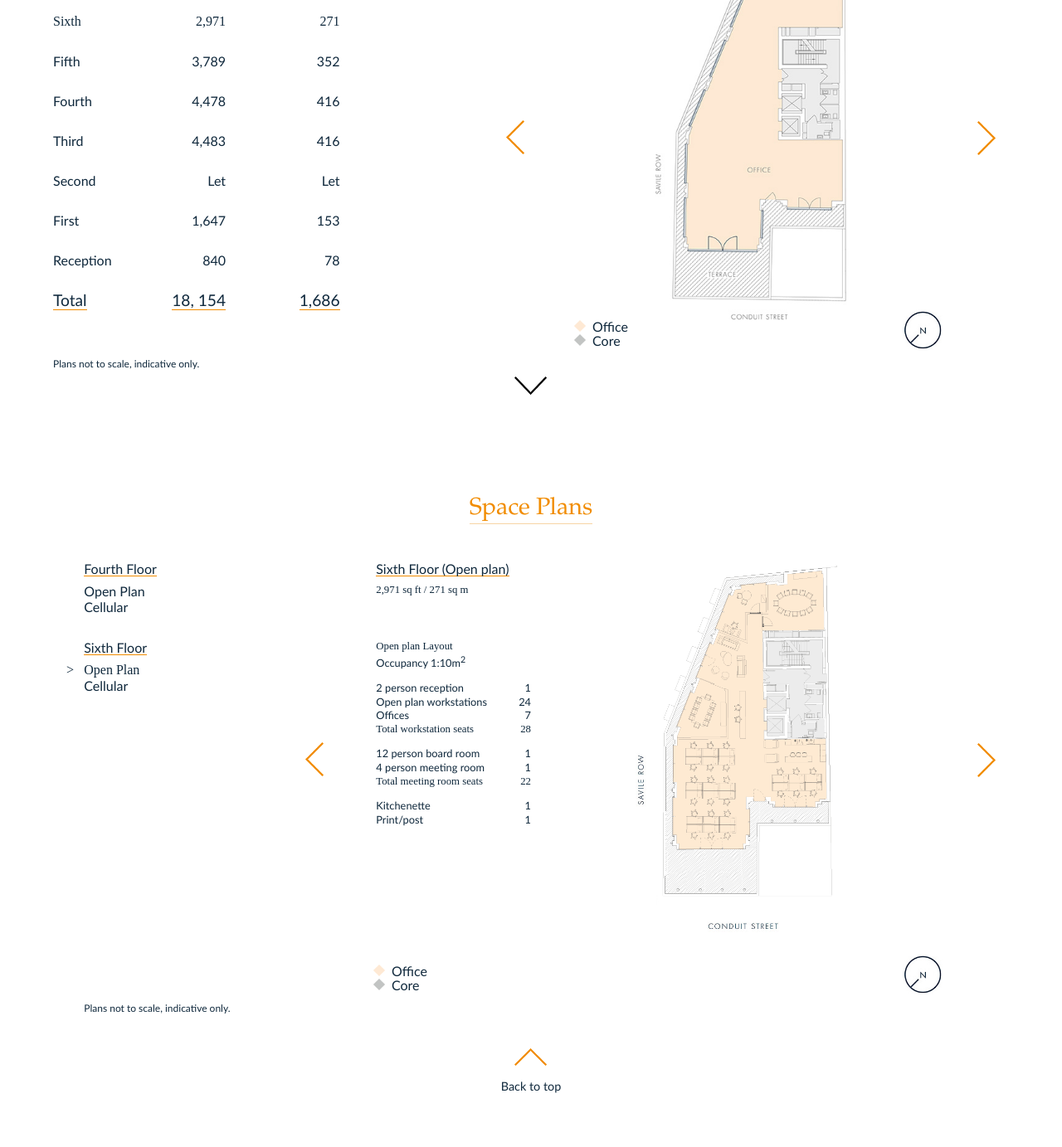
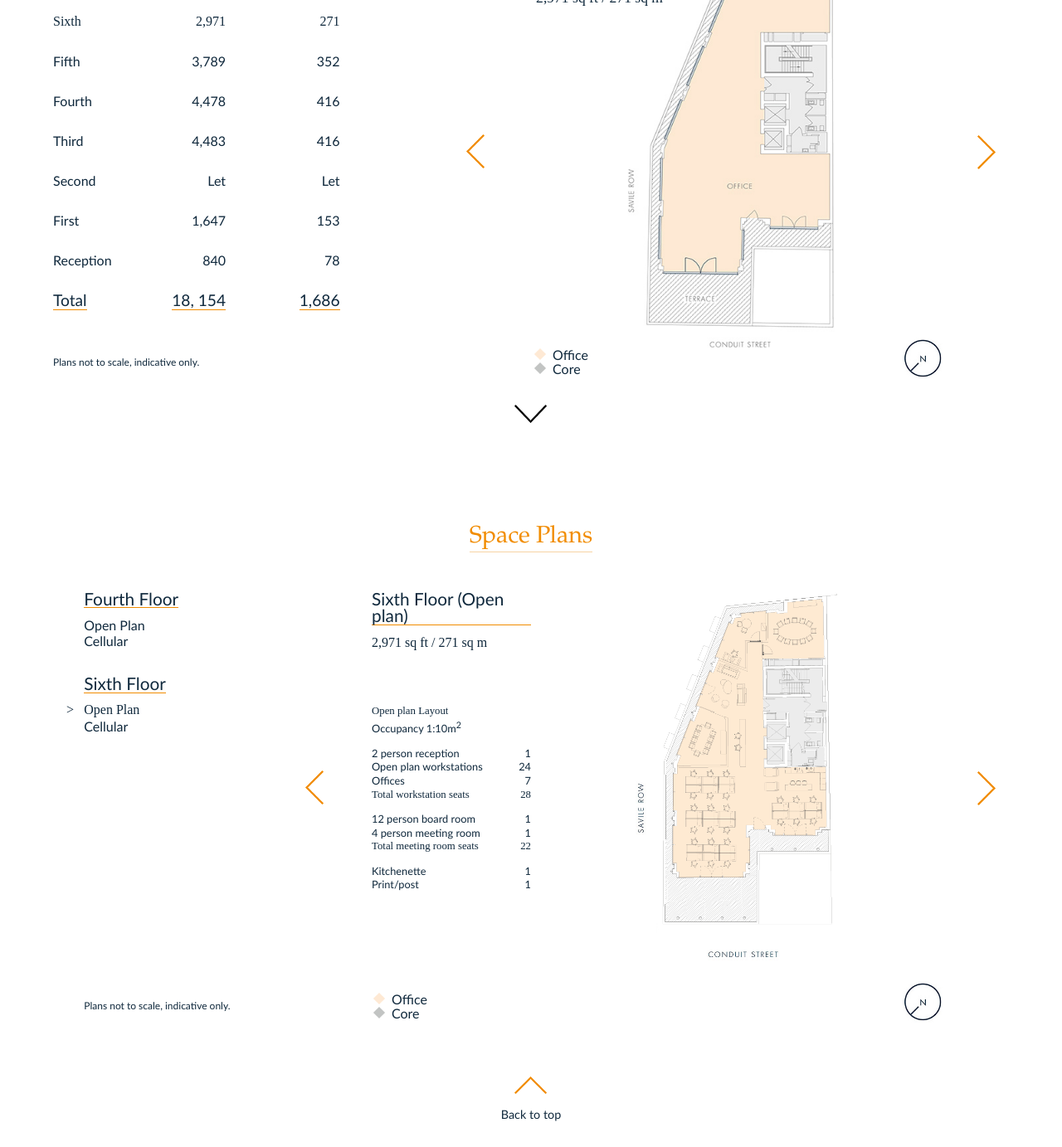
Before and after one commit to beard86/savile24, a PHP site: page /accomodation in a window 1280 px wide. Shown: the part 961-2344 px from the top of the page at 83% size. Before the commit the page ends 2279 px from the top, so only its background shows below. Run offline with PHP 8.4, Linux system fonts and the light colour scheme; some libraries are stand-ins or nearby versions.

Commit message:
updates, fixes & tweaks

```diff
--- a/accomodation/index.php
+++ b/accomodation/index.php
@@ -29,12 +29,12 @@ include '../header.php';
 				</h2>
 			</div>
 			<div class="rel hpad-bottom">
-				<div class="six right pad-left-lg">
+				<div class="six right pad-left">
 					<div id="floor-carousel" class="owl-carousel owl-theme show-nav">
 						<div class="item dpad-bottom-pad">
 							<div class="carousel-copy">
 								<h3>Sixth Floor</h3>
-								<p>2,971 sq ft / 271 sq m</p>
+								<p class="bold">2,971 sq ft / 271 sq m</p>
 							</div>
 							<img src="/img/floor-plan/floor-plan-7.jpg" alt="Exterior shot of 24 Savile Row">
 							<div class="core-office">
@@ -48,7 +48,7 @@ include '../header.php';
 						<div class="item dpad-bottom-pad">
 							<div class="carousel-copy">
 								<h3>Fifth Floor</h3>
-								<p>3,789 sq ft / 352 sq m</p>
+								<p class="bold">3,789 sq ft / 352 sq m</p>
 							</div>
 							<img src="/img/floor-plan/floor-plan-6.jpg" alt="Exterior shot of 24 Savile Row">
 							<div class="core-office">
@@ -62,7 +62,7 @@ include '../header.php';
 						<div class="item dpad-bottom-pad">
 							<div class="carousel-copy">
 								<h3>Fourth Floor</h3>
-								<p>4,478 sq ft / 416 sq m</p>
+								<p class="bold">4,478 sq ft / 416 sq m</p>
 							</div>
 							<img src="/img/floor-plan/floor-plan-5.jpg" alt="Exterior shot of 24 Savile Row">
 							<div class="core-office">
@@ -76,7 +76,7 @@ include '../header.php';
 						<div class="item dpad-bottom-pad">
 							<div class="carousel-copy">
 								<h3>Third Floor</h3>
-								<p>4,483 sq ft / 416 sq m</p>
+								<p class="bold">4,483 sq ft / 416 sq m</p>
 							</div>
 							<img src="/img/floor-plan/floor-plan-4.jpg" alt="Exterior shot of 24 Savile Row">
 							<div class="core-office">
@@ -104,7 +104,7 @@ include '../header.php';
 						<div class="item dpad-bottom-pad">
 							<div class="carousel-copy">
 								<h3>First Floor</h3>
-								<p>1,647 sq ft / 153 sq m</p>
+								<p class="bold">1,647 sq ft / 153 sq m</p>
 							</div>
 							<img src="/img/floor-plan/floor-plan-1.jpg" alt="Exterior shot of 24 Savile Row">
 							<div class="core-office">
@@ -118,7 +118,7 @@ include '../header.php';
 						<div class="item dpad-bottom-pad">
 							<div class="carousel-copy">
 								<h3>Reception</h3>
-								<p>840 sq ft / 78 sq m</p>
+								<p class="bold">840 sq ft / 78 sq m</p>
 							</div>
 							<img src="/img/floor-plan/floor-plan-r.jpg" alt="Exterior shot of 24 Savile Row">
 							<div class="core-office">
--- a/building/truth-to-materials.php
+++ b/building/truth-to-materials.php
@@ -64,7 +64,7 @@ include '../header.php';
 					<div class="tabled">
 						<div class="cell">
 							<h2 class="orange">Overview</h2>
-							<p class="bold">24 Savile Row pushes traditional boundaries. Each of the 10,000 hand-crafted ceramic tiles that make up its façade is unique. The building presents a very different view in every weather, and every light.</p>
+							<p class="bold">24 Savile Row pushes traditional boundaries. Each of the 10,000 hand-crafted ceramic tiles that make up its facade is unique. The building presents a very different view in every weather, and every light.</p>
 							<p>This is the architectural art of creating a building, where natural beauty is always visible.</p>
 						</div>
 					</div>
--- a/css/style.css
+++ b/css/style.css
@@ -319,7 +319,7 @@ img {
 
 /* line 256, ../sass/_reset.scss */
 .pad-left-xlg {
-  padding-left: 6.33em;
+  padding-left: 6em;
 }
 @media only screen and (max-width: 30em) {
   /* line 256, ../sass/_reset.scss */
@@ -1403,7 +1403,7 @@ h2.orange {
   font-family: inherit;
   border-bottom: 1px solid #f18c00;
   display: inline-block;
-  font-size: 1em;
+  font-size: 1.3em;
   margin-bottom: 0.5em;
 }
 /* line 391, ../sass/_container.scss */
@@ -1421,116 +1421,120 @@ h2.orange {
   position: absolute;
   left: 6.25em;
 }
-/* line 405, ../sass/_container.scss */
+/* line 404, ../sass/_container.scss */
 .Accomodation section ul {
   margin-bottom: 2em;
 }
-/* line 407, ../sass/_container.scss */
+/* line 406, ../sass/_container.scss */
 .Accomodation section ul li {
   line-height: 1.2em;
 }
-/* line 410, ../sass/_container.scss */
+/* line 409, ../sass/_container.scss */
 .Accomodation section ul li.bold:before {
   content: '>';
   position: absolute;
   left: 1em;
 }
 @media only screen and (max-width: 30em) {
-  /* line 422, ../sass/_container.scss */
+  /* line 421, ../sass/_container.scss */
   .Accomodation .space-plans .full-h p.pad-bottom {
     margin: 0;
   }
 }
-/* line 427, ../sass/_container.scss */
+/* line 425, ../sass/_container.scss */
+.Accomodation .space-plans .full-h p.pad-bottom.small {
+  font-size: 1em;
+}
+/* line 429, ../sass/_container.scss */
 .Accomodation .space-plans .full-h p span {
   float: right;
 }
-/* line 433, ../sass/_container.scss */
+/* line 435, ../sass/_container.scss */
 .Accomodation .foot-note {
   position: absolute;
-  bottom: -2em;
+  bottom: 1em;
 }
 @media only screen and (max-width: 30em) {
-  /* line 433, ../sass/_container.scss */
+  /* line 435, ../sass/_container.scss */
   .Accomodation .foot-note {
     bottom: 2em;
   }
 }
 
-/* line 441, ../sass/_container.scss */
+/* line 443, ../sass/_container.scss */
 .download .main-menu-item a.down-nav {
   color: #f18c00;
 }
 
-/* line 445, ../sass/_container.scss */
+/* line 447, ../sass/_container.scss */
 #area-schedule .six.right {
   width: 60%;
 }
-/* line 448, ../sass/_container.scss */
+/* line 450, ../sass/_container.scss */
 #area-schedule .three.left {
   width: 40%;
 }
 
-/* line 455, ../sass/_container.scss */
+/* line 457, ../sass/_container.scss */
 .dining .rel .centralise .three {
   width: 34.333%;
 }
 
-/* line 462, ../sass/_container.scss */
+/* line 464, ../sass/_container.scss */
 .schedule > div {
   cursor: pointer;
 }
-/* line 465, ../sass/_container.scss */
+/* line 467, ../sass/_container.scss */
 .schedule .tbl-row {
   height: 48px;
 }
-/* line 467, ../sass/_container.scss */
+/* line 469, ../sass/_container.scss */
 .schedule .tbl-row.heading {
   cursor: auto;
 }
-/* line 471, ../sass/_container.scss */
+/* line 473, ../sass/_container.scss */
 .schedule .cell {
   text-align: right;
   width: 40%;
 }
-/* line 474, ../sass/_container.scss */
+/* line 476, ../sass/_container.scss */
 .schedule .cell:first-child {
   text-align: left;
   width: 20%;
 }
-/* line 480, ../sass/_container.scss */
+/* line 482, ../sass/_container.scss */
 .schedule .heading div {
   font-size: 1.2em;
 }
-/* line 482, ../sass/_container.scss */
+/* line 484, ../sass/_container.scss */
 .schedule .heading div span {
   border-bottom: 1px solid #f18c00;
 }
-/* line 487, ../sass/_container.scss */
+/* line 489, ../sass/_container.scss */
 .schedule.tabled {
   width: 75%;
 }
 
-/* line 492, ../sass/_container.scss */
+/* line 494, ../sass/_container.scss */
 .jumper li {
   cursor: pointer;
 }
 
-/* line 496, ../sass/_container.scss */
+/* line 498, ../sass/_container.scss */
 .core-office {
   position: absolute;
 }
-/* line 498, ../sass/_container.scss */
+/* line 500, ../sass/_container.scss */
 .core-office p {
   font-size: 1em;
   line-height: 0.75em;
   margin-bottom: 5px;
 }
-/* line 503, ../sass/_container.scss */
+/* line 505, ../sass/_container.scss */
 .core-office p.core span {
   background-color: #c2c4c3;
 }
-/* line 508, ../sass/_container.scss */
+/* line 510, ../sass/_container.scss */
 .core-office span {
   margin-right: 10px;
   height: 10px;
@@ -1543,14 +1547,14 @@ h2.orange {
   float: left;
 }
 
-/* line 520, ../sass/_container.scss */
+/* line 522, ../sass/_container.scss */
 .north {
   position: absolute;
   right: 0;
   bottom: 3em;
   width: 48px;
 }
-/* line 525, ../sass/_container.scss */
+/* line 527, ../sass/_container.scss */
 .north img {
   -webkit-transform: rotate(180deg);
   -moz-transform: rotate(180deg);
@@ -1559,11 +1563,11 @@ h2.orange {
   transform: rotate(180deg);
 }
 
-/* line 533, ../sass/_container.scss */
+/* line 535, ../sass/_container.scss */
 .video-container {
   cursor: pointer;
 }
-/* line 536, ../sass/_container.scss */
+/* line 538, ../sass/_container.scss */
 .video-container .vjs-default-skin .vjs-big-play-button {
   background: transparent;
   border: 1px solid #fff;
@@ -1573,7 +1577,7 @@ h2.orange {
   top: -9.5em;
   left: 45%;
 }
-/* line 544, ../sass/_container.scss */
+/* line 546, ../sass/_container.scss */
 .video-container .vjs-default-skin .vjs-big-play-button:before {
   font-size: 2em;
   line-height: 1.5em;
@@ -1582,116 +1586,116 @@ h2.orange {
   color: #fff;
 }
 
-/* line 555, ../sass/_container.scss */
+/* line 557, ../sass/_container.scss */
 .transport .cell {
   height: 22px;
 }
-/* line 557, ../sass/_container.scss */
+/* line 559, ../sass/_container.scss */
 .transport .cell.head {
   height: 52px;
 }
-/* line 560, ../sass/_container.scss */
+/* line 562, ../sass/_container.scss */
 .transport .cell span {
   position: relative;
   bottom: 10px;
 }
 
-/* line 566, ../sass/_container.scss */
+/* line 568, ../sass/_container.scss */
 .video-size {
   width: 100%;
   height: 481px;
 }
 
-/* line 570, ../sass/_container.scss */
+/* line 572, ../sass/_container.scss */
 i.icon {
   width: 47px;
   height: 35px;
   display: inline-block;
   background-repeat: no-repeat;
 }
-/* line 575, ../sass/_container.scss */
+/* line 577, ../sass/_container.scss */
 i.icon.underground {
   background-image: url(/img/icon/underground.png);
 }
-/* line 579, ../sass/_container.scss */
+/* line 581, ../sass/_container.scss */
 i.icon.crossrail {
   background-image: url(/img/icon/crossrail.png);
 }
 
-/* line 584, ../sass/_container.scss */
+/* line 586, ../sass/_container.scss */
 .contact h2 {
   display: inline;
 }
 @media only screen and (max-width: 30em) {
-  /* line 588, ../sass/_container.scss */
+  /* line 590, ../sass/_container.scss */
   .contact #hero > img {
     position: static;
   }
 }
-/* line 594, ../sass/_container.scss */
+/* line 596, ../sass/_container.scss */
 .contact #hero .text-container a {
   display: block;
   color: #FFFFFF;
   line-height: 1.4em;
 }
 @media only screen and (max-width: 30em) {
-  /* line 594, ../sass/_container.scss */
+  /* line 596, ../sass/_container.scss */
   .contact #hero .text-container a {
     margin-bottom: 1.5em;
     color: #0f283c;
   }
 }
-/* line 603, ../sass/_container.scss */
+/* line 605, ../sass/_container.scss */
 .contact #hero .text-container h1 {
   margin-bottom: 0.75em;
 }
 @media only screen and (max-width: 30em) {
-  /* line 603, ../sass/_container.scss */
+  /* line 605, ../sass/_container.scss */
   .contact #hero .text-container h1 {
     margin-bottom: 0;
     color: #FFFFFF;
   }
 }
-/* line 611, ../sass/_container.scss */
+/* line 613, ../sass/_container.scss */
 .contact #hero .text-container h2 {
   text-align: center;
   display: inline;
   border-bottom: 1px solid #fff;
 }
 @media only screen and (max-width: 30em) {
-  /* line 619, ../sass/_container.scss */
+  /* line 621, ../sass/_container.scss */
   .contact .row .two {
     padding-bottom: 0.5em;
   }
-  /* line 621, ../sass/_container.scss */
+  /* line 623, ../sass/_container.scss */
   .contact .row .two a {
     display: block;
   }
-  /* line 625, ../sass/_container.scss */
+  /* line 627, ../sass/_container.scss */
   .contact .row.title.pad-bottom {
     padding-bottom: 0;
   }
 }
-/* line 629, ../sass/_container.scss */
+/* line 631, ../sass/_container.scss */
 .contact .row.details {
   padding-bottom: 1em;
 }
-/* line 632, ../sass/_container.scss */
+/* line 634, ../sass/_container.scss */
 .contact .square {
   padding-bottom: 110%;
 }
-/* line 635, ../sass/_container.scss */
+/* line 637, ../sass/_container.scss */
 .contact #contact {
   padding: 0;
 }
-/* line 638, ../sass/_container.scss */
+/* line 640, ../sass/_container.scss */
 .contact #downloads {
   margin-bottom: 10em;
   padding-bottom: 5px;
 }
 
 @media only screen and (max-width: 48em) {
-  /* line 647, ../sass/_container.scss */
+  /* line 649, ../sass/_container.scss */
   .rel > div {
     width: 100%;
     position: static;
@@ -1699,20 +1703,20 @@ i.icon.crossrail {
   }
 }
 @media only screen and (max-width: 48em) {
-  /* line 654, ../sass/_container.scss */
+  /* line 656, ../sass/_container.scss */
   .rel > div:first-child {
     margin-bottom: 15px;
   }
 }
 @media only screen and (max-width: 48em) {
-  /* line 660, ../sass/_container.scss */
+  /* line 662, ../sass/_container.scss */
   .rel > div blockquote {
     width: 100%;
   }
 }
 
 @media only screen and (max-width: 30em) {
-  /* line 668, ../sass/_container.scss */
+  /* line 670, ../sass/_container.scss */
   #similar .three {
     width: 100%;
     padding: 0;
@@ -1720,7 +1724,7 @@ i.icon.crossrail {
 }
 
 @media only screen and (max-width: 30em) {
-  /* line 677, ../sass/_container.scss */
+  /* line 679, ../sass/_container.scss */
   #downloads .two {
     width: 100%;
     padding: 0;
@@ -1728,7 +1732,7 @@ i.icon.crossrail {
 }
 
 @media only screen and (max-width: 30em) {
-  /* line 686, ../sass/_container.scss */
+  /* line 688, ../sass/_container.scss */
   img.hidden {
     display: block;
     height: auto;
@@ -1737,28 +1741,28 @@ i.icon.crossrail {
   }
 }
 @media only screen and (max-width: 30em) {
-  /* line 694, ../sass/_container.scss */
+  /* line 696, ../sass/_container.scss */
   img.desktop {
     display: none;
   }
 }
 
-/* line 705, ../sass/_container.scss */
+/* line 707, ../sass/_container.scss */
 footer p {
   font-size: 0.9em;
   padding: 1em 0;
 }
-/* line 709, ../sass/_container.scss */
+/* line 711, ../sass/_container.scss */
 footer ul {
   font-size: 0.9em;
 }
-/* line 711, ../sass/_container.scss */
+/* line 713, ../sass/_container.scss */
 footer ul li {
   display: inline-block;
   padding: 1em 0 2em 2em;
 }
 @media only screen and (max-width: 48em) {
-  /* line 711, ../sass/_container.scss */
+  /* line 713, ../sass/_container.scss */
   footer ul li {
     display: block;
     padding: 0.2em;
--- a/js/main.js
+++ b/js/main.js
@@ -66,7 +66,6 @@
         },
         'Contact': {
             init: function() {
-                UTIL.activeClassToNavByData();
                  $('#hero-down, .backtop').remove();
 
             }
@@ -167,7 +166,7 @@
                 var scrollTop = $(document).scrollTop();
                 var anchors = $('body').find('section');
 
-                //change to data attr to avoid redirect
+                //change to data attr based on
                 for (var i = 0; i < anchors.length; i++){
                     if (scrollTop > $(anchors[i]).offset().top - 60 && scrollTop < $(anchors[i]).offset().top + $(anchors[i]).innerHeight() - 60) {
                         $('nav ul li a[data-page-type="' + $(anchors[i]).attr('id') + '"]').addClass('active');
--- a/sass/_container.scss
+++ b/sass/_container.scss
@@ -385,7 +385,7 @@ h2 {
                   font-family: inherit;
                     border-bottom: 1px solid #f18c00;
                      display: inline-block;
-                    font-size: 1em;
+                    font-size: 1.3em;
                     margin-bottom: 0.5em;
             }
             .core-office {
@@ -400,7 +400,6 @@ h2 {
               position: absolute;
               left: 6.25em;
             }
-
             section {
                   ul {
                         margin-bottom:2em;
@@ -423,6 +422,9 @@ h2 {
                                     @media #{$smartphones} {
                                           margin:0;
                                     }
+                                    &.small {
+                                          font-size: 1em;
+                                    }
                               }
                               span {
                                     float: right;
@@ -432,7 +434,7 @@ h2 {
             }
             .foot-note {
                   position: absolute;
-                  bottom: -2em;
+                  bottom: 1em;
                   @media #{ $smartphones } {
                         bottom: 2em;
                   }
--- a/sass/_reset.scss
+++ b/sass/_reset.scss
@@ -254,7 +254,7 @@ img {
             padding-left: 4.33em;
 }
 .pad-left-xlg {
-            padding-left: 6.33em;
+            padding-left: 6em;
             @media #{$smartphones} {
                   padding-left:0;
             }
```
